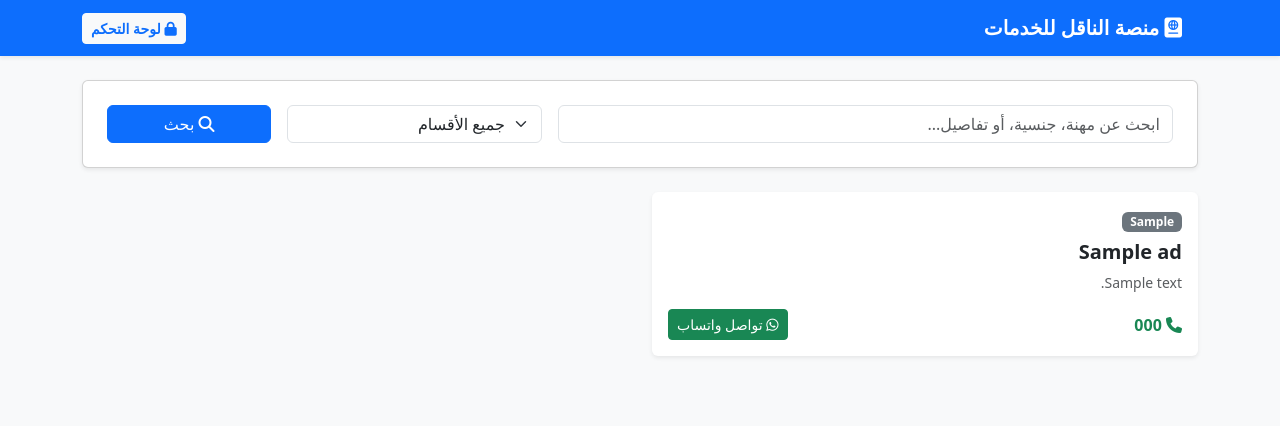
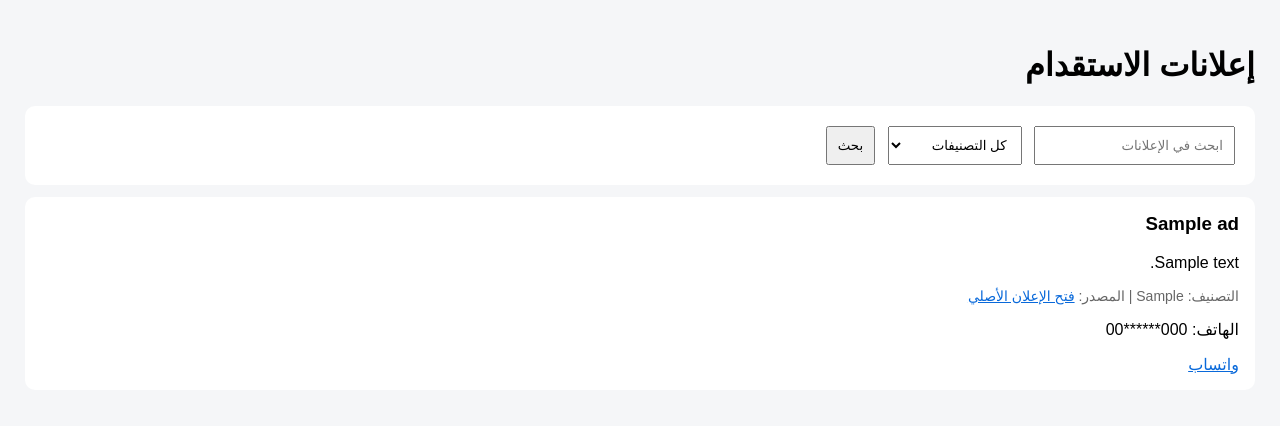
Before and after one commit to wgdanalhdad2-rgb/Wwrr2, a Flask app: page / in a window 1280 px wide. Shown: the top 426 px of the page. Run offline with Flask 3, Linux system fonts and the light colour scheme; tables that the repository leaves empty hold one stand-in row (values such as "Sample post").

Commit message:
Revise index.html for ads platform layout and style
Updated HTML structure and styling for the ads platform page, including changes to the search form and ad display format.

```diff
--- a/templates/index.html
+++ b/templates/index.html
@@ -1,64 +1,51 @@
-<!DOCTYPE html>
+<!doctype html>
 <html lang="ar" dir="rtl">
 <head>
-    <meta charset="UTF-8">
-    <meta name="viewport" content="width=device-width, initial-scale=1.0">
-    <title>منصة الناقل - إعلانات الاستقدام والتنازل</title>
-    <link href="https://cdn.jsdelivr.net/npm/bootstrap@5.3.0/dist/css/bootstrap.min.css" rel="stylesheet">
-    <link rel="stylesheet" href="https://cdnjs.cloudflare.com/ajax/libs/font-awesome/6.4.0/css/all.min.css">
+  <meta charset="utf-8">
+  <title>إعلانات الاستقدام</title>
+  <style>
+    body { font-family: Arial; background:#f5f6f8; margin:0; padding:25px; }
+    form, .ad { background:white; padding:16px; border-radius:10px; margin-bottom:12px; }
+    input, select, button { padding:10px; margin:4px; }
+    .ad h3 { margin-top:0; }
+    .meta { color:#666; font-size:14px; }
+    a { color:#0969da; }
+  </style>
 </head>
-<body class="bg-light">
-    <nav class="navbar navbar-dark bg-primary shadow-sm">
-        <div class="container">
-            <a class="navbar-brand fw-bold" href="/"><i class="fa-solid fa-passport"></i> منصة الناقل للخدمات</a>
-            <a href="/admin" class="btn btn-light btn-sm text-primary fw-bold"><i class="fa-solid fa-lock"></i> لوحة التحكم</a>
-        </div>
-    </nav>
+<body>
+  <h1>إعلانات الاستقدام</h1>
 
-    <div class="container my-4">
-        <div class="card shadow-sm p-4 mb-4 bg-white rounded">
-            <form method="GET" action="/" class="row g-3">
-                <div class="col-md-7">
-                    <input type="text" name="q" class="form-control" placeholder="ابحث عن مهنة، جنسية، أو تفاصيل..." value="{{ search }}">
-                </div>
-                <div class="col-md-3">
-                    <select name="cat" class="form-select">
-                        <option value="">جميع الأقسام</option>
-                        <option value="تنازل ونقل كفالة" {% if cat == 'تنازل ونقل كفالة' %}selected{% endif %}>تنازل ونقل كفالة</option>
-                        <option value="استقدام وتأشيرات" {% if cat == 'استقدام وتأشيرات' %}selected{% endif %}>استقدام وتأشيرات</option>
-                    </select>
-                </div>
-                <div class="col-md-2">
-                    <button type="submit" class="btn btn-primary w-100"><i class="fa-solid fa-search"></i> بحث</button>
-                </div>
-            </form>
-        </div>
+  <form method="get">
+    <input name="q" value="{{ search }}" placeholder="ابحث في الإعلانات">
+    <select name="cat">
+      <option value="">كل التصنيفات</option>
+      <option value="عمالة يمنية" {% if cat == 'عمالة يمنية' %}selected{% endif %}>عمالة يمنية</option>
+      <option value="عمالة منزلية" {% if cat == 'عمالة منزلية' %}selected{% endif %}>عمالة منزلية</option>
+      <option value="سائقين" {% if cat == 'سائقين' %}selected{% endif %}>سائقين</option>
+      <option value="تنازل / نقل كفالة" {% if cat == 'تنازل / نقل كفالة' %}selected{% endif %}>تنازل / نقل كفالة</option>
+    </select>
+    <button type="submit">بحث</button>
+  </form>
 
-        <div class="row">
-            {% if ads %}
-                {% for ad in ads %}
-                <div class="col-md-6 mb-3">
-                    <div class="card shadow-sm h-100 border-0">
-                        <div class="card-body">
-                            <span class="badge bg-secondary mb-2">{{ ad.category }}</span>
-                            <h5 class="card-title text-dark fw-bold">{{ ad.title }}</h5>
-                            <p class="card-text text-muted small" style="white-space: pre-line;">{{ ad.content }}</p>
-                            <div class="d-flex justify-content-between align-items-center mt-3">
-                                <span class="text-success fw-bold"><i class="fa-solid fa-phone"></i> {{ ad.phone }}</span>
-                                <a href="{{ ad.whatsapp_link }}" target="_blank" class="btn btn-success btn-sm">
-                                    <i class="fa-brands fa-whatsapp"></i> تواصل واتساب
-                                </a>
-                            </div>
-                        </div>
-                    </div>
-                </div>
-                {% endfor %}
-            {% else %}
-                <div class="col-12 text-center py-5">
-                    <div class="alert alert-warning">لا توجد إعلانات مطابقة لبحثك حالياً.</div>
-                </div>
-            {% endif %}
-        </div>
-    </div>
+  {% for ad in ads %}
+  <article class="ad">
+    <h3>{{ ad.title }}</h3>
+    <p>{{ ad.content[:800] }}</p>
+    <p class="meta">
+      التصنيف: {{ ad.category }} |
+      المصدر: <a href="{{ ad.ad_url }}" target="_blank" rel="noopener">فتح الإعلان الأصلي</a>
+    </p>
+
+    {% if ad.phone %}
+      <p>الهاتف: {{ ad.phone[:3] }}******{{ ad.phone[-2:] }}</p>
+    {% endif %}
+
+    {% if ad.whatsapp_link %}
+      <a href="{{ ad.whatsapp_link }}" target="_blank" rel="noopener">واتساب</a>
+    {% endif %}
+  </article>
+  {% else %}
+    <p>لا توجد إعلانات محفوظة بعد.</p>
+  {% endfor %}
 </body>
 </html>
```
